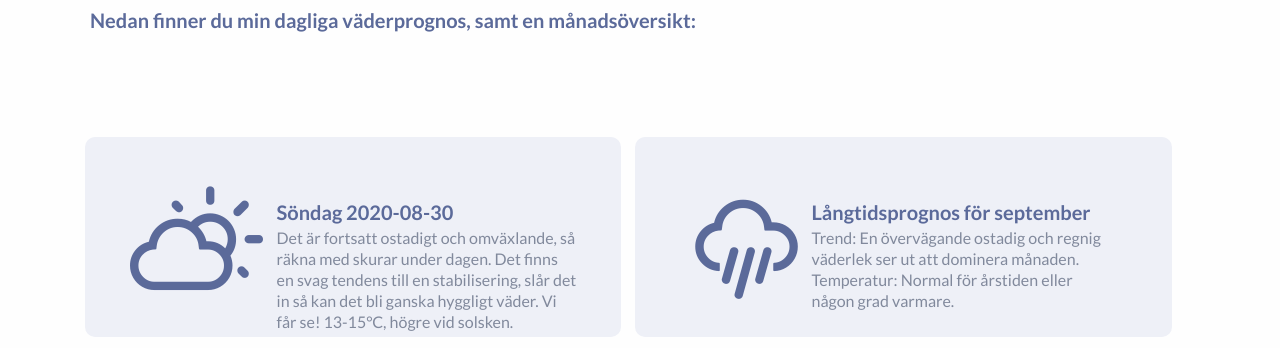
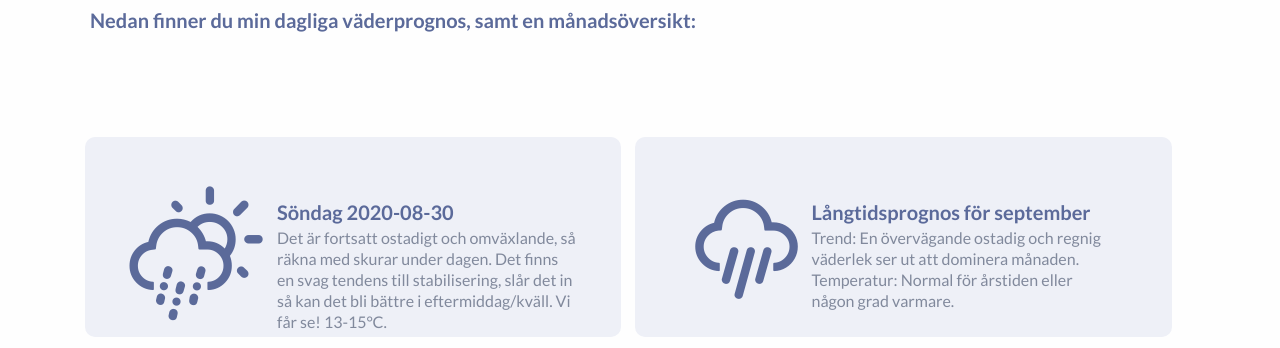
Before and after one commit to vadergubben/vadergubben.github.io, a plain HTML site: page index.html in a window 1280 px wide. Shown: the part 213-561 px from the top of the page. Drawn offline with Linux system fonts and the light colour scheme.

Commit message:
Add files via upload

```diff
--- a/index.html
+++ b/index.html
@@ -35,15 +35,15 @@
     <div class="container cards">
       <div class="card">
         <div class="skill-level"><br>
-              <h2><i class="wi wi-day-cloudy"></i></h2>
+              <h2><i class="wi wi-day-rain-mix"></i></h2>
         </div>
         <div class="skill-meta">
           <h3>Söndag 2020-08-30<br>
           </h3>
           <span>Det är fortsatt ostadigt och omväxlande, så räkna med skurar under dagen.
-            Det finns en svag tendens till en stabilisering, slår det in så kan
-            det bli ganska hyggligt väder. Vi får se!
-            13-15°C, högre vid solsken.</span> </div>
+            Det finns en svag tendens till stabilisering, slår det in så kan
+            det bli bättre i eftermiddag/kväll. Vi får se!
+            13-15°C.</span> </div>
       </div>
       <div class="card">
         <div class="skill-level">
```
